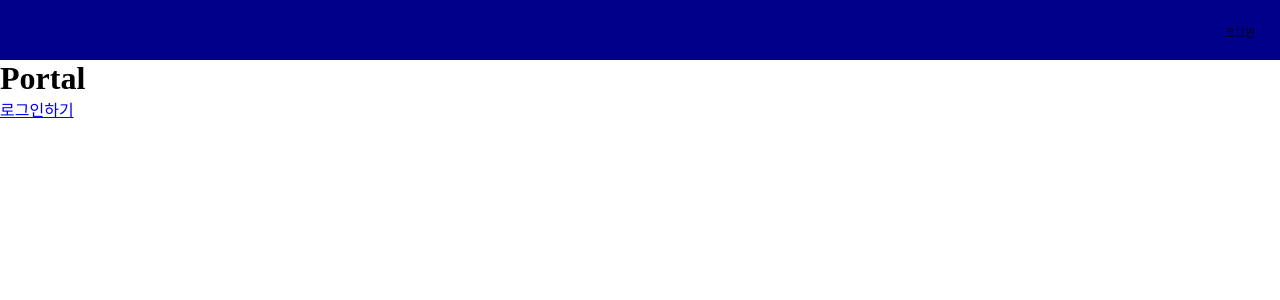
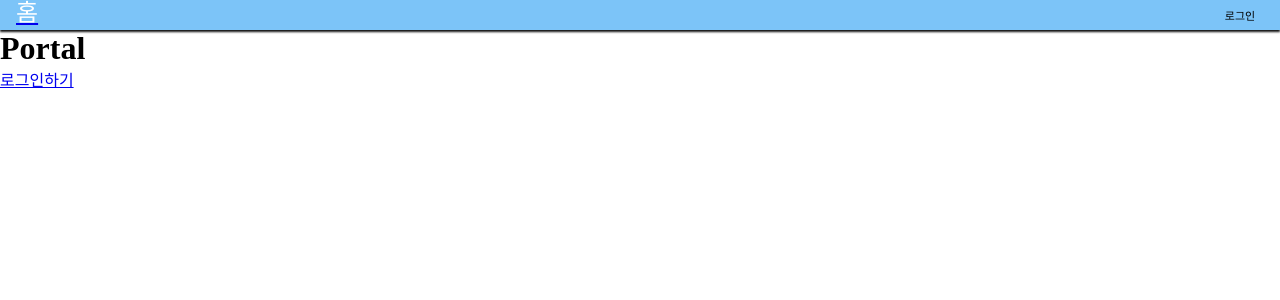
Before and after one commit to 5tarlight/reactKKuTu, a React (Create React App) app: page / in a window 1280 px wide. Shown: the top 300 px of the page. Built offline with nearby package versions, Linux system fonts and the light colour scheme.

Commit message:
original tiny headfer

```diff
--- a/src/components/header/Header.js
+++ b/src/components/header/Header.js
@@ -1,18 +1,22 @@
 import React from 'react'
 import styled from 'styled-components'
 import RightHeaderItem from './RightHeaderItem';
+import LeftHeaderItem from './LeftHeaderItem';
 
 const HeaderWrapper = styled.div`
   width: 100%;
-  height: 3.75rem;
+  height: 1.875rem;
   color: white;
-  background-color: darkblue;
-  line-height: 3.75rem;
+  background-color: #7CC4F8;
+  line-height: 1.675rem;
+  box-shadow: 0px 2px 2px #111111;
+  z-index: 5;
 `
 
 const Header = () => {
   return (
     <HeaderWrapper>
+      <LeftHeaderItem href={'/'}>홈</LeftHeaderItem>
       <RightHeaderItem href={'/login'}>로그인</RightHeaderItem>
     </HeaderWrapper>
   )
```
